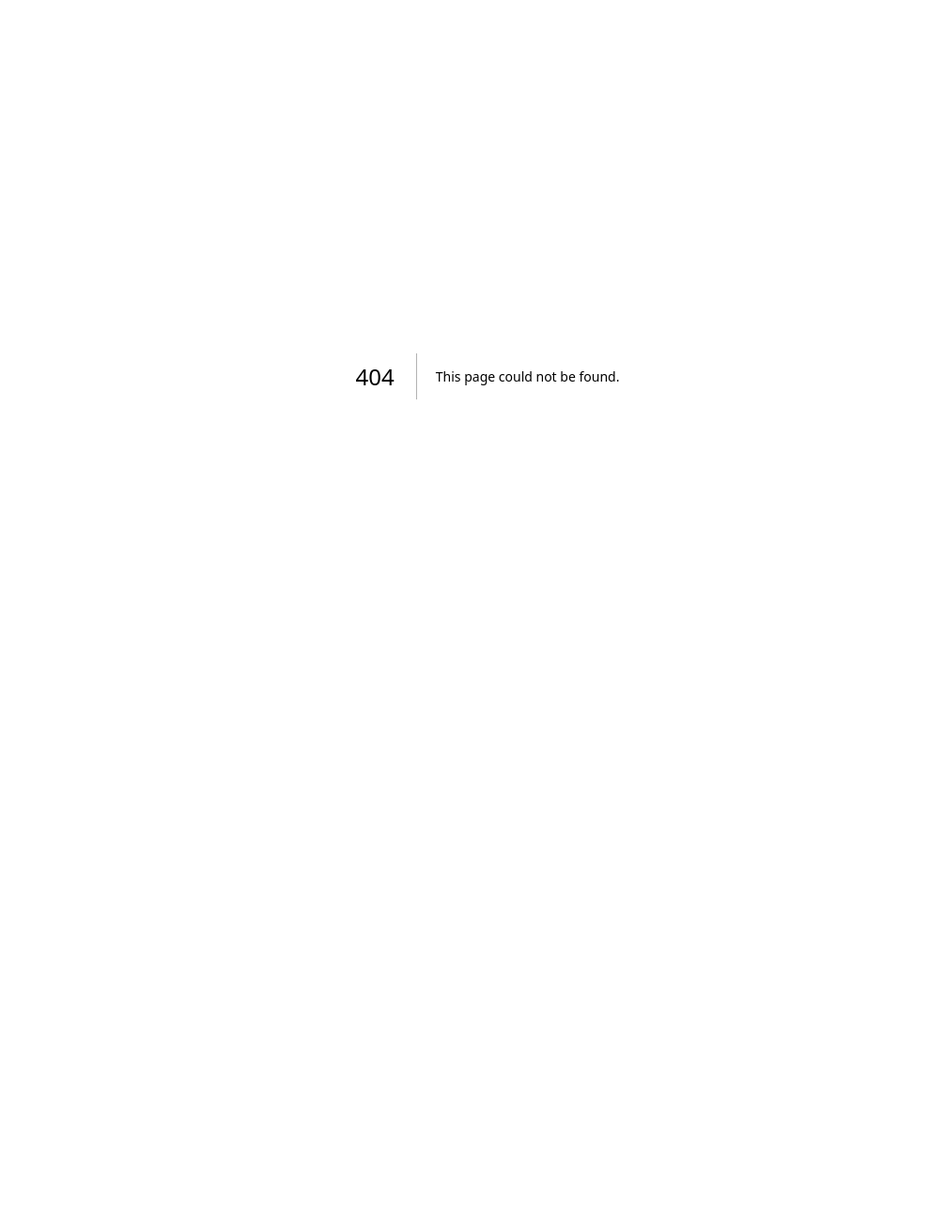
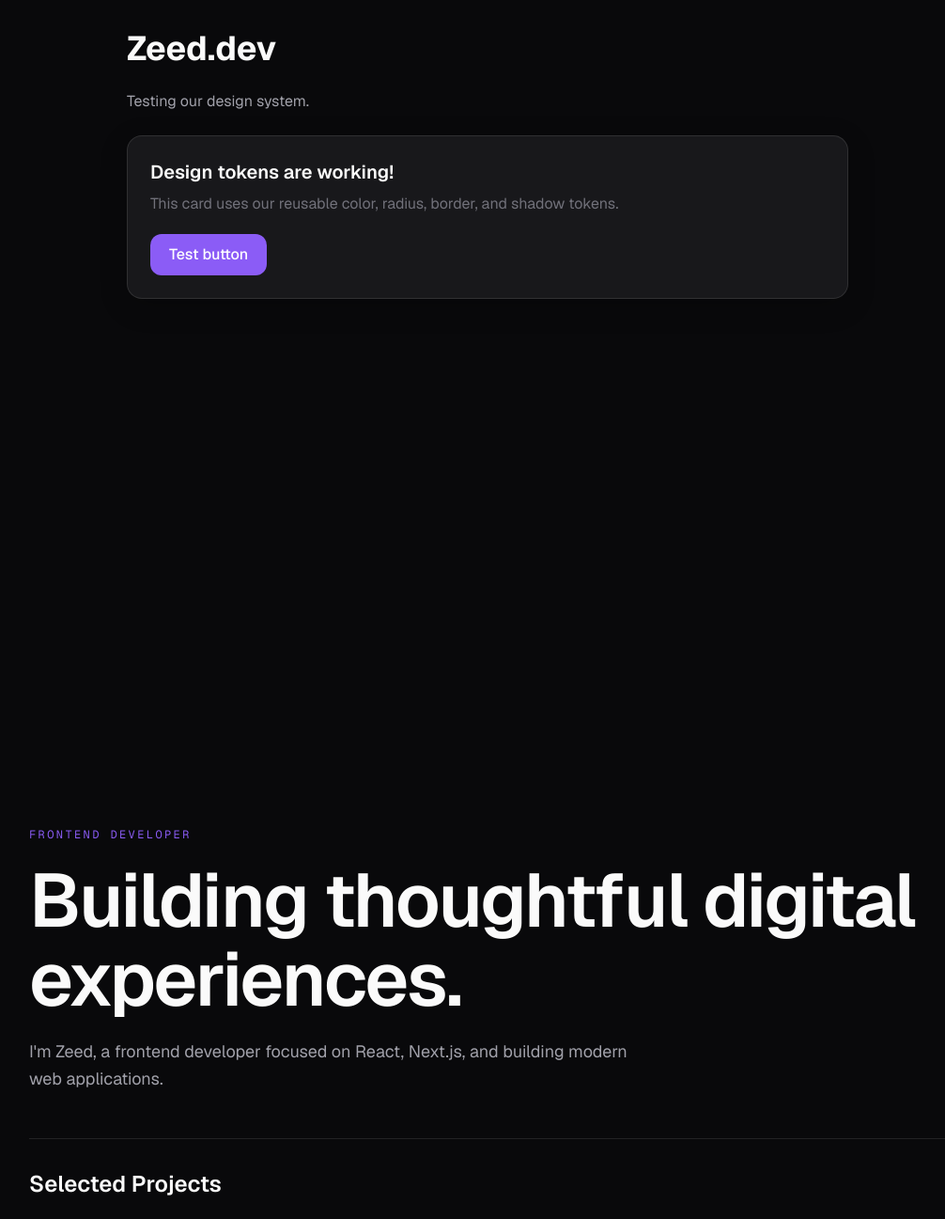
Before and after one commit to WinHtetZaw/zeed-portfolio, a Next.js app: page /ui-test in a window 1280 px wide. Before the commit this address had no page. Shown: the top 1297 px of the page at 94% size, without its empty margins (121-1127 px from the left). Before the commit the page ends 800 px from the top, so only its background shows below. Built offline with nearby package versions, Linux system fonts and the light colour scheme.

Commit message:
style(ui): add Typography System

```diff
--- a/src/app/globals.css
+++ b/src/app/globals.css
@@ -66,6 +66,24 @@
   --radius-xl: calc(var(--radius) + 4px);
 
   --shadow-card: var(--shadow-card);
+
+  /* Typography */
+  --font-sans: var(--font-geist-sans);
+  --font-mono: var(--font-geist-mono);
+
+  /* Typography scale */
+  --text-xs: 0.75rem;
+  --text-sm: 0.875rem;
+  --text-base: 1rem;
+  --text-lg: 1.125rem;
+  --text-xl: 1.25rem;
+  --text-2xl: 1.5rem;
+  --text-3xl: 1.875rem;
+  --text-4xl: 2.25rem;
+
+  /* Heading sizes */
+  --text-display: clamp(3rem, 7vw, 5rem);
+  --text-heading: clamp(2rem, 4vw, 3rem);
 }
 
 /* ========================================
@@ -81,6 +99,7 @@ html {
 }
 
 body {
+  font-family: var(--font-geist-sans);
   min-height: 100svh;
   margin: 0;
   background: var(--background);
--- a/src/app/layout.tsx
+++ b/src/app/layout.tsx
@@ -1,5 +1,18 @@
 import type { Metadata } from "next";
+import { Geist, Geist_Mono } from "next/font/google";
 import "./globals.css";
+
+const geistSans = Geist({
+  variable: "--font-geist-sans",
+  subsets: ["latin"],
+  display: "swap",
+});
+
+const geistMono = Geist_Mono({
+  variable: "--font-geist-mono",
+  subsets: ["latin"],
+  display: "swap",
+});
 
 export const metadata: Metadata = {
   title: {
@@ -13,7 +26,11 @@ export const metadata: Metadata = {
 export default function RootLayout({ children }: LayoutProps<"/">) {
   return (
     <html lang="en">
-      <body>{children}</body>
+      <body
+        className={`${geistSans.variable} ${geistMono.variable} antialiased`}
+      >
+        {children}
+      </body>
     </html>
   );
 }
--- /dev/null
+++ b/src/app/ui-test/page.tsx
@@ -0,0 +1,62 @@
+import React from "react";
+
+export default function UiText() {
+  return (
+    <div>
+      <article className="min-h-screen bg-background p-8 text-foreground">
+        <div className="mx-auto max-w-3xl space-y-6">
+          <h1 className="text-4xl font-bold">Zeed.dev</h1>
+
+          <p className="text-foreground-secondary">
+            Testing our design system.
+          </p>
+
+          <div className="rounded-xl border border-border bg-surface p-6 shadow-card">
+            <h2 className="text-xl font-semibold">
+              Design tokens are working!
+            </h2>
+
+            <p className="mt-2 text-foreground-muted">
+              This card uses our reusable color, radius, border, and shadow
+              tokens.
+            </p>
+
+            <button className="mt-5 rounded-lg bg-accent px-5 py-2.5 font-medium text-white transition-colors hover:bg-accent-hover">
+              Test button
+            </button>
+          </div>
+        </div>
+      </article>
+
+      <article className="mx-auto min-h-screen max-w-5xl space-y-12 px-6 py-20">
+        <section className="space-y-5">
+          <p className="font-mono text-xs uppercase tracking-[0.2em] text-accent">
+            Frontend Developer
+          </p>
+
+          <h1 className="text-[length:var(--text-display)] font-semibold leading-[1.05] tracking-tight">
+            Building thoughtful digital experiences.
+          </h1>
+
+          <p className="max-w-2xl text-lg leading-relaxed text-foreground-secondary">
+            I'm Zeed, a frontend developer focused on React, Next.js, and
+            building modern web applications.
+          </p>
+        </section>
+
+        <section className="space-y-5 border-t border-border pt-8">
+          <h2 className="text-2xl font-semibold">Selected Projects</h2>
+
+          <p className="text-base leading-relaxed text-foreground-secondary">
+            A collection of projects that demonstrate my approach to frontend
+            development.
+          </p>
+
+          <p className="font-mono text-sm text-foreground-muted">
+            NEXT.JS / REACT / TYPESCRIPT
+          </p>
+        </section>
+      </article>
+    </div>
+  );
+}
```
